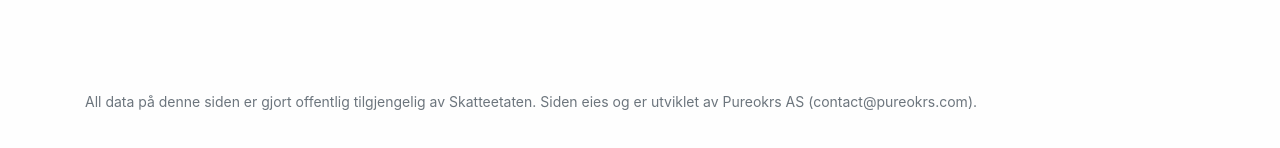
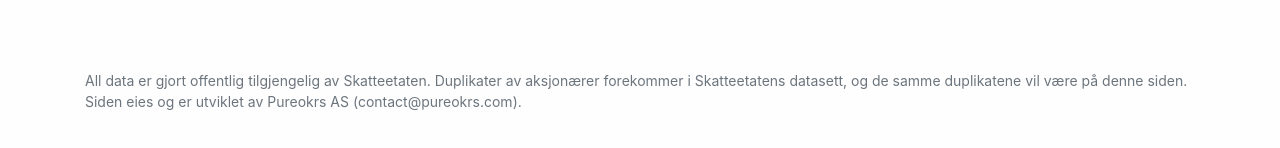
Before and after one commit to nilseng/aksjegrafen, a React (Create React App) app in the folder client/: page / in a window 1280 px wide. Shown: the part 648-796 px from the top of the page. Built offline with nearby package versions, Linux system fonts and the light colour scheme; no server answers.

Commit message:
updating footer text

```diff
--- a/client/src/components/Landing.tsx
+++ b/client/src/components/Landing.tsx
@@ -164,9 +164,10 @@ export const Landing = () => {
       </div>
       <div className="my-4">
         <p className="small text-muted">
-          All data på denne siden er gjort offentlig tilgjengelig av
-          Skatteetaten. Siden eies og er utviklet av Pureokrs AS
-          (contact@pureokrs.com).
+          All data er gjort offentlig tilgjengelig av Skatteetaten. Duplikater
+          av aksjonærer forekommer i Skatteetatens datasett, og de samme
+          duplikatene vil være på denne siden. Siden eies og er utviklet av
+          Pureokrs AS (contact@pureokrs.com).
         </p>
       </div>
     </Container>
```
